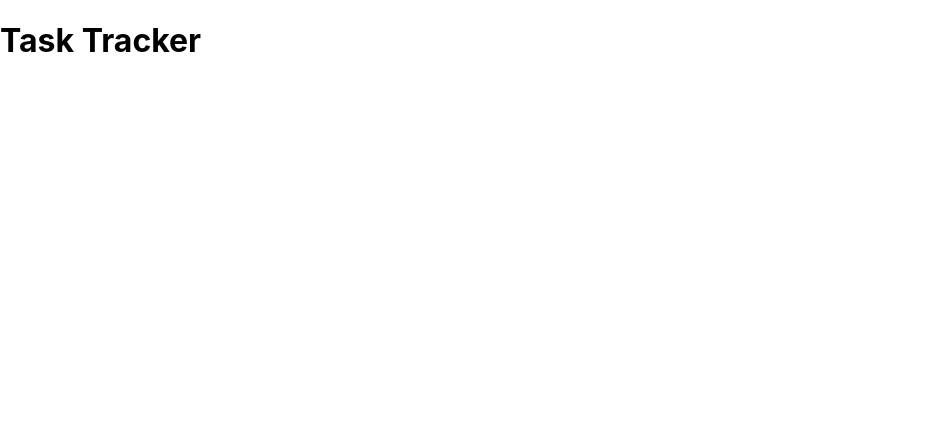
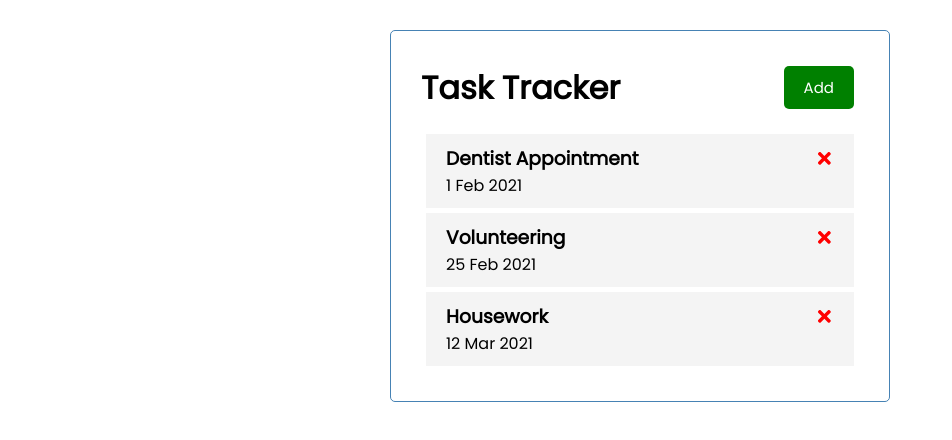
Before and after one commit to rolandjlevy/react-brad-traversy-crash-course, a React (Create React App) app: page / in a window 1280 px wide. Shown: the top 440 px of the page, without its empty margins (0-952 px from the left). Built offline with nearby package versions, Linux system fonts and the light colour scheme.

Commit message:
Tasks rendering and deletable

```diff
--- a/package.json
+++ b/package.json
@@ -6,8 +6,10 @@
     "@testing-library/jest-dom": "^4.2.4",
     "@testing-library/react": "^9.3.2",
     "@testing-library/user-event": "^7.1.2",
+    "prop-types": "^15.7.2",
     "react": "^16.12.0",
     "react-dom": "^16.12.0",
+    "react-icons": "^4.1.0",
     "react-scripts": "3.2.0"
   },
   "scripts": {
--- a/src/App.js
+++ b/src/App.js
@@ -1,10 +1,40 @@
 import React from 'react';
+import { useState } from 'react';
 import Header from './components/Header';
+import Tasks from './components/Tasks';
 
 const App = () => {
+  // eslint-disable-next-line
+  const [tasks, setTasks] = useState([
+    {
+      id: 1,
+      text: 'Dentist Appointment',
+      day: '1 Feb 2021',
+      reminder: true
+    },
+    {
+      id: 2,
+      text: 'Volunteering',
+      day: '25 Feb 2021',
+      reminder: true
+    },
+    {
+      id: 3,
+      text: 'Housework',
+      day: '12 Mar 2021',
+      reminder: true
+    }
+  ]);
+
+  // Function to delete tasks
+  const deleteTask = (id) => {
+    setTasks(tasks.filter(task => task.id !== id))
+    // console.log('delete', id);
+  }
   return (
     <div className="container">
-      <Header />
+      <Header title="Task Tracker" />
+      {tasks.length > 0 ? (<Tasks tasks={tasks} onDelete={deleteTask} />) : 'No tasks'}
     </div>
   )
 }
--- /dev/null
+++ b/src/components/Button.js
@@ -0,0 +1,27 @@
+import React from 'react';
+import PropTypes from 'prop-types';
+
+const Button = ({color, text, onClick}) => {
+  return (
+    <button
+      onClick={onClick}
+      className="btn"
+      style={{backgroundColor: color}}
+    >
+      {text}
+    </button>
+  )
+}
+
+Button.defaultProps = {
+  color: 'steelblue',
+  text: 'Add',
+}
+
+Button.propTypes = {
+  color: PropTypes.string,
+  text: PropTypes.string,
+  onClick: PropTypes.func,
+}
+
+export default Button;
--- a/src/components/Header.js
+++ b/src/components/Header.js
@@ -1,11 +1,35 @@
 import React from 'react';
+import Button from './Button';
+import PropTypes from 'prop-types';
 
-const Header = () => {
+const Header = ({title}) => {
+  const onClick = (e) => {
+    console.log('click')
+  }
+
   return (
-    <header>
-      <h1>Task Tracker</h1>
+    <header className="header">
+      <h1>{title}</h1>
+      <Button
+        color='green'
+        text='Add'
+        onClick={onClick} />
     </header>
   )
 }
 
+Header.defaultProps = {
+  title: 'Task Tracker',
+}
+
+Header.propTypes = {
+  title: PropTypes.string.isRequired,
+}
+
+// CSS in JS
+// const headingStyle = {
+//   color: 'red',
+//   backgroundColor: 'black',
+// }
+
 export default Header;
--- /dev/null
+++ b/src/components/Task.js
@@ -0,0 +1,19 @@
+import React from 'react';
+import { FaTimes } from 'react-icons/fa';
+
+const Task = ({task, onDelete}) => {
+  return (
+    <div className="task">
+      <h3>
+        {task.text}
+        <FaTimes
+          style={{color: 'red', cursor: 'pointer'}}
+          onClick={() => onDelete(task.id)}
+        />
+      </h3>
+      <p>{task.day}</p>
+    </div>
+  )
+}
+
+export default Task;
--- /dev/null
+++ b/src/components/Tasks.js
@@ -0,0 +1,12 @@
+import React from 'react';
+import Task from './Task';
+
+const Tasks = ({tasks, onDelete}) => {
+  return (
+    <ul>
+      {tasks.map(task => (<Task key={task.id} task={task} onDelete={onDelete} />))}
+    </ul>
+  )
+}
+
+export default Tasks;
--- a/src/index.css
+++ b/src/index.css
@@ -1,13 +1,112 @@
-body {
+@import url('https://fonts.googleapis.com/css2?family=Poppins:wght@300;400&display=swap');
+
+* {
+  box-sizing: border-box;
   margin: 0;
-  font-family: -apple-system, BlinkMacSystemFont, 'Segoe UI', 'Roboto', 'Oxygen',
-    'Ubuntu', 'Cantarell', 'Fira Sans', 'Droid Sans', 'Helvetica Neue',
-    sans-serif;
-  -webkit-font-smoothing: antialiased;
-  -moz-osx-font-smoothing: grayscale;
+  padding: 0;
 }
 
-code {
-  font-family: source-code-pro, Menlo, Monaco, Consolas, 'Courier New',
-    monospace;
+body {
+  font-family: 'Poppins', sans-serif;
 }
+
+.container {
+  max-width: 500px;
+  margin: 30px auto;
+  overflow: auto;
+  min-height: 300px;
+  border: 1px solid steelblue;
+  padding: 30px;
+  border-radius: 5px;
+}
+
+.header {
+  display: flex;
+  justify-content: space-between;
+  align-items: center;
+  margin-bottom: 20px;
+}
+
+.btn {
+  display: inline-block;
+  background: #000;
+  color: #fff;
+  border: none;
+  padding: 10px 20px;
+  margin: 5px;
+  border-radius: 5px;
+  cursor: pointer;
+  text-decoration: none;
+  font-size: 15px;
+  font-family: inherit;
+}
+
+.btn:focus {
+  outline: none;
+}
+
+.btn:active {
+  transform: scale(0.98);
+}
+
+.btn-block {
+  display: block;
+  width: 100%;
+}
+
+.task {
+  background: #f4f4f4;
+  margin: 5px;
+  padding: 10px 20px;
+  cursor: pointer;
+}
+
+.task.reminder {
+  border-left: 5px solid green;
+}
+
+.task h3 {
+  display: flex;
+  align-items: center;
+  justify-content: space-between;
+}
+
+.add-form {
+  margin-bottom: 40px;
+}
+
+.form-control {
+  margin: 20px 0;
+}
+
+.form-control label {
+  display: block;
+}
+
+.form-control input {
+  width: 100%;
+  height: 40px;
+  margin: 5px;
+  padding: 3px 7px;
+  font-size: 17px;
+}
+
+.form-control-check {
+  display: flex;
+  align-items: center;
+  justify-content: space-between;
+}
+
+.form-control-check label {
+  flex: 1;
+}
+
+.form-control-check input {
+  flex: 2;
+  height: 20px;
+}
+
+footer {
+  margin-top: 30px;
+  text-align: center;
+}
```
Also changed, not shown: 2 other files (tests, documents, lock files or other folders).
